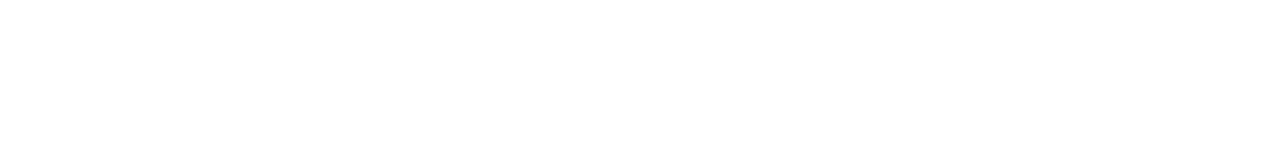
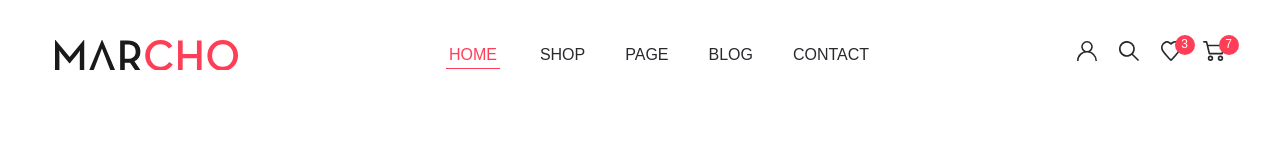
Before and after one commit to Dima-Sd/marcho, a website: page app/index.html in a window 1280 px wide. Drawn offline with Linux system fonts and the light colour scheme.

Commit message:
created header

```diff
--- a/app/index.html
+++ b/app/index.html
@@ -4,12 +4,98 @@
 <head>
     <meta charset="UTF-8">
     <meta name="viewport" content="width=device-width, initial-scale=1.0">
-    <title>Document</title>
-    <link rel="stylesheet" href="css/style.min.css">
+    <title>
+        Marcho — a stylish clothing store
+    </title>
+    <link rel="stylesheet" href="./css/style.min.css">
 </head>
+<header class="header">
+    <div class="container">
+        <nav class="menu">
+            <a class="logo" href="#">
+                <img class="logo__img" src="./images/logo.svg" alt="Marcho online store logo" width="183" height="31">
+            </a>
+            <ul class="menu__list">
+                <li class="menu__item">
+                    <a class="menu__link current" href="#">
+                        Home
+                    </a>
+                </li>
+                <li class="menu__item">
+                    <a class="menu__link" href="#">
+                        Shop
+                    </a>
+                </li>
+                <li class="menu__item">
+                    <a class="menu__link" href="#">
+                        Page
+                    </a>
+                </li>
+                <li class="menu__item">
+                    <a class="menu__link" href="#">
+                        Blog
+                    </a>
+                </li>
+                <li class="menu__item">
+                    <a class="menu__link" href="#">
+                        Contact
+                    </a>
+                </li>
+            </ul>
+            <ul class="user-menu">
+                <li class="user-menu__item">
+                    <a class="user-menu__link" href="#">
+                        <svg class="icon" width="20" height="20">
+                            <use href="./images/sprite.svg#user"></use>
+                        </svg>
+                        <span class="visually-hidden">
+                            Navigate to the user profile
+                        </span>
+                    </a>
+                </li>
+                <li class="user-menu__item">
+                    <a class="user-menu__link" href="#">
+                        <svg class="icon" width="20" height="20">
+                            <use href="./images/sprite.svg#search"></use>
+                        </svg>
+                        <span class="visually-hidden">
+                            Search for products on the site
+                        </span>
+                    </a>
+                </li>
+                <li class="user-menu__item">
+                    <a class="user-menu__link" href="#">
+                        <svg class="icon" width="20" height="20">
+                            <use href="./images/sprite.svg#heart"></use>
+                        </svg>
+                        <span class="user-menu__number">
+                            3
+                        </span>
+                        <span class="visually-hidden">
+                            Selected products
+                        </span>
+                    </a>
+                </li>
+                <li class="user-menu__item">
+                    <a class="user-menu__link" href="#">
+                        <svg class="icon" width="22" height="20">
+                            <use href="./images/sprite.svg#cart"></use>
+                        </svg>
+                        <span class="user-menu__number">
+                            7
+                        </span>
+                        <span class="visually-hidden">
+                            Products in the cart
+                        </span>
+                    </a>
+                </li>
+            </ul>
+        </nav>
+    </div>
+</header>
 
 <body>
-    <script src="js/main.min.js"></script>
+    <script src="./js/main.min.js"></script>
 </body>
 
 </html>
--- a/app/scss/_fonts.scss
+++ b/app/scss/_fonts.scss
@@ -0,0 +1,54 @@
+@font-face {
+    font-family: 'Quicksand-Regular', sans-serif;
+    font-weight: 400;
+    font-style: normal;
+    src: local('Quicksand-Regular'),
+    url('../fonts/Quicksand-Regular.woff2') format('woff2'),
+    url('../fonts/Quicksand-Regular.woff') format('woff');
+    ;
+    font-display: swap;
+}
+
+@font-face {
+    font-family: 'Quicksand-Medium', sans-serif;
+    font-weight: 500;
+    font-style: normal;
+    src: local('Quicksand-Medium'),
+    url('../fonts/Quicksand-Medium.woff2') format('woff2'),
+    url('../fonts/Quicksand-Medium.woff') format('woff');
+    ;
+    font-display: swap;
+}
+
+@font-face {
+    font-family: 'Roboto-Bold', sans-serif;
+    font-weight: 700;
+    font-style: normal;
+    src: local('Roboto-Bold'),
+    url('../fonts/Roboto-Bold.woff2') format('woff2'),
+    url('../fonts/Roboto-Bold.woff') format('woff');
+    ;
+    font-display: swap;
+}
+
+@font-face {
+    font-family: 'Roboto-Medium', sans-serif;
+    font-weight: 500;
+    font-style: normal;
+    src: local('Roboto-Bold'),
+    url('../fonts/Roboto-Medium.woff2') format('woff2'),
+    url('../fonts/Roboto-Medium.woff') format('woff');
+    ;
+    font-display: swap;
+}
+
+@font-face {
+    font-family: 'Roboto-Regular', sans-serif;
+    font-weight: 400;
+    font-style: normal;
+    src: local('Roboto-Regular'),
+    url('../fonts/Roboto-Regular.woff2') format('woff2'),
+    url('../fonts/Roboto-Regular.woff') format('woff');
+    ;
+    font-display: swap;
+}
--- a/app/scss/_global.scss
+++ b/app/scss/_global.scss
@@ -0,0 +1,50 @@
+body {
+    font-size: 16px;
+    line-height: 1.6;
+    font-style: normal;
+    letter-spacing: normal;
+    color: $dark-800;
+    background-color: $light;
+    font-family: 'Quicksand-Medium', sans-serif;
+}
+
+.container {
+    max-width: 1200px;
+    padding: 0 15px;
+    margin: 0 auto;
+}
+
+.visually-hidden {
+    position: absolute;
+    width: 1px;
+    height: 1px;
+    margin: -1px;
+    border: 0;
+    padding: 0;
+    white-space: nowrap;
+    clip-path: inset(100%);
+    clip: rect(0 0 0 0);
+    overflow: hidden;
+}
+
+.icon {
+    fill: currentColor;
+}
+
+.logo {
+    outline-offset: 10px;
+    border-radius: 10px;
+    transition: transform 0.3s, outline 0.3s;
+
+    &:hover {
+        transform: scale(1.1);
+    }
+
+    &:focus {
+        outline: 1px solid $accent;
+    }
+
+    &:active {
+        transform: scale(0.9, 0.9);
+    }
+}
--- a/app/scss/_vars.scss
+++ b/app/scss/_vars.scss
@@ -0,0 +1,7 @@
+$dark: #29282d;
+$dark-800: #8d8d8d;
+
+
+$light: #ffffff;
+
+$accent: #fe3e57;
--- /dev/null
+++ b/app/scss/global/_header.scss
@@ -0,0 +1,117 @@
+.header {
+    padding: 40px 0;
+}
+
+.menu {
+    display: flex;
+    align-items: center;
+    justify-content: space-between;
+
+    &__list {
+        display: flex;
+        gap: 40px;
+    }
+
+    &__link {
+        position: relative;
+        text-transform: uppercase;
+        color: $dark;
+        border-radius: 1px;
+        outline-offset: 2px;
+        transition: outline 0.3s, opacity 0.3s, color 0.3s;
+
+        &:before {
+            content: "";
+            position: absolute;
+            width: 100%;
+            height: 1px;
+            bottom: -6px;
+            left: 50%;
+            transform: translateX(-50%);
+            background-color: transparent;
+            transition: background-color 0.3s;
+        }
+
+        &.current {
+            pointer-events: none;
+            color: $accent;
+            padding: 0 3px;
+            transition: outline 0.3s, opacity 0.3s;
+
+            &:before {
+                background-color: $accent;
+            }
+
+            &:focus {
+                outline: 1px solid $accent;
+            }
+
+            &:active {
+                opacity: 0.7;
+            }
+        }
+
+        &:hover {
+            color: $accent;
+
+            &:before {
+                background-color: $accent;
+            }
+        }
+
+        &:focus {
+            outline: 1px solid $accent;
+        }
+
+        &:active {
+            opacity: 0.7;
+        }
+    }
+}
+
+.user-menu {
+    display: flex;
+    gap: 22px;
+
+    &__link {
+        color: $dark;
+        outline-offset: 5px;
+        border-radius: 10px;
+        position: relative;
+        transition: color 0.3s, outline 0.3s, opacity 0.3s;
+
+        &:hover {
+            color: $accent;
+        }
+
+        &:focus {
+            outline: 1px solid $accent;
+        }
+
+        &:active {
+            opacity: 0.7;
+        }
+    }
+
+    &__number {
+        position: absolute;
+        display: flex;
+        justify-content: center;
+        align-items: center;
+        bottom: 10px;
+        right: -7px;
+        z-index: 5;
+        font-size: 12px;
+        color: $light;
+
+        &::before {
+            content: "";
+            position: absolute;
+            width: 20px;
+            height: 20px;
+            background-color: $accent;
+            border-radius: 50%;
+            z-index: -3;
+        }
+    }
+}
--- a/app/scss/style.scss
+++ b/app/scss/style.scss
@@ -3,3 +3,4 @@
 @import "libs";
 @import "vars";
 @import "global";
+@import "global/header";
```
Also changed, not shown: app/css/style.min.css, app/fonts/Quicksand-Medium.woff (added), app/fonts/Quicksand-Medium.woff2 (added), app/fonts/Quicksand-Regular.woff (added), app/fonts/Quicksand-Regular.woff2 (added), app/fonts/Roboto-Bold.woff (added), app/fonts/Roboto-Bold.woff2 (added), app/fonts/Roboto-Medium.woff (added), app/fonts/Roboto-Medium.woff2 (added), app/fonts/Roboto-Regular.woff (added), app/fonts/Roboto-Regular.woff2 (added), app/images/cart.svg (added), app/images/logo.svg (added), app/images/sprite.svg (added).
